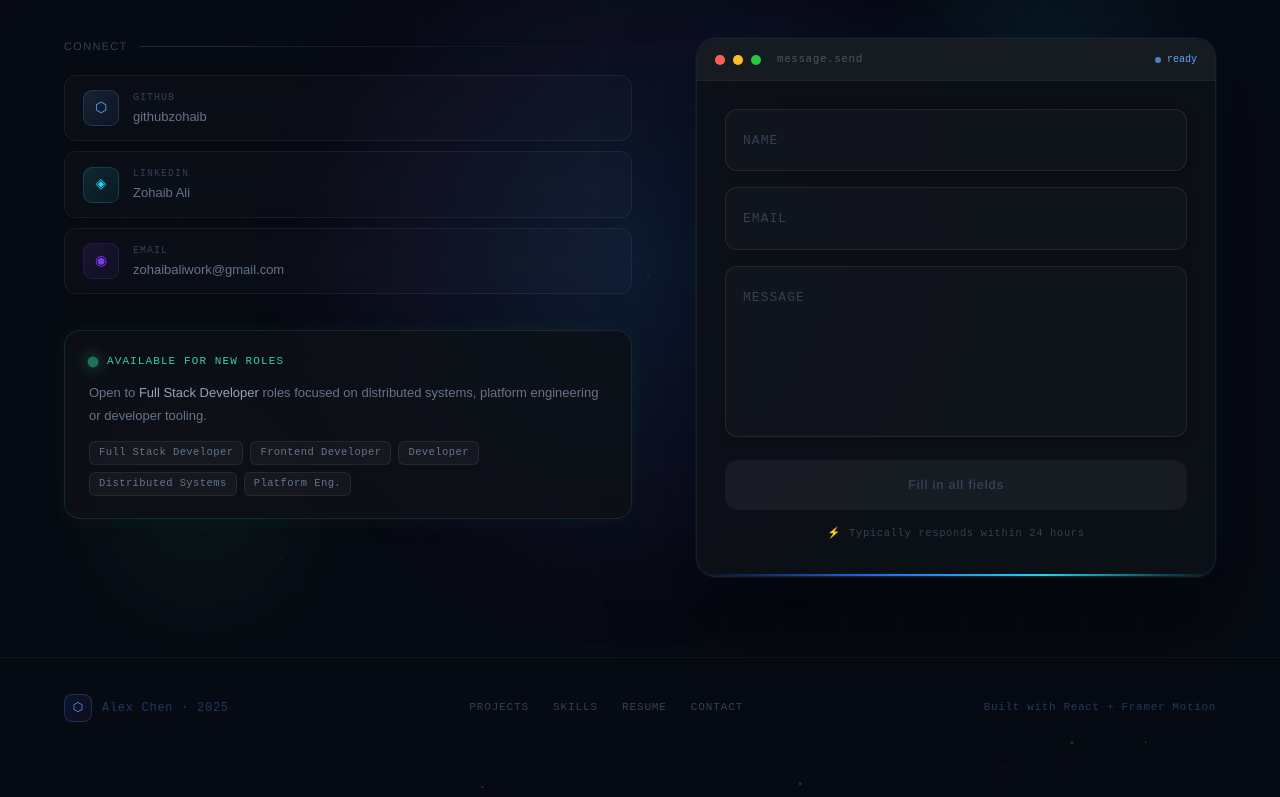
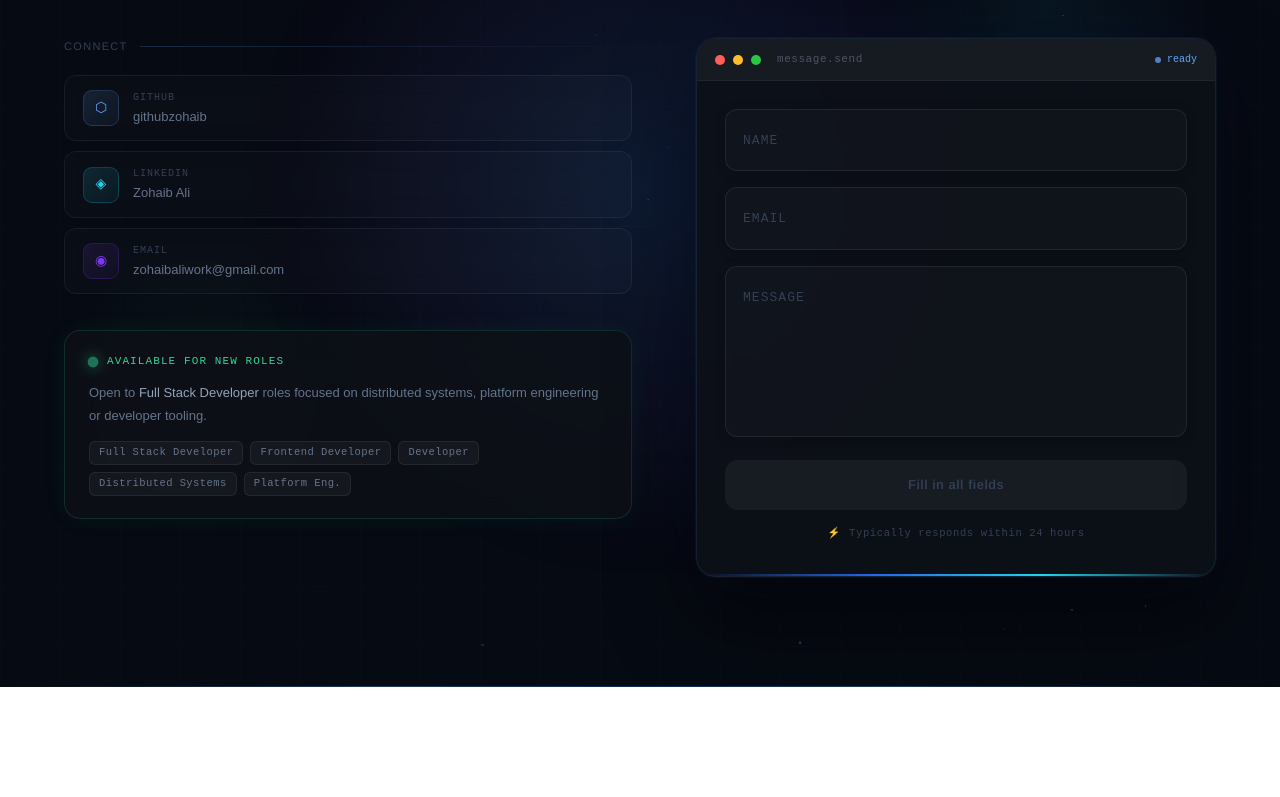
Before and after one commit to githubzohaib/Portfolio-Website, a React (Vite) app in the folder client/: page / in a window 1280 px wide. Shown: the part 7020-7817 px from the top of the page. After the commit the page ends 7707 px from the top, so only its background shows below. Built offline with nearby package versions, Linux system fonts and the light colour scheme.

Commit message:
Contact updated below footer section removes

```diff
--- a/client/src/components/layouts/Contact.tsx
+++ b/client/src/components/layouts/Contact.tsx
@@ -450,7 +450,7 @@ export default function ContactSection(): JSX.Element {
       </div>
 
       {/* Footer strip */}
-      <motion.div
+      {/* <motion.div
         initial={{ opacity: 0 }}
         animate={inView ? { opacity: 1 } : {}}
         transition={{ delay: 1 }}
@@ -460,9 +460,9 @@ export default function ContactSection(): JSX.Element {
           <div style={{ display: "flex", alignItems: "center", gap: "10px" }}>
             <div style={{ width: "28px", height: "28px", borderRadius: "8px", background: "linear-gradient(135deg, #2563EB22, #7C3AED11)", border: "1px solid rgba(96,165,250,0.2)", display: "flex", alignItems: "center", justifyContent: "center" }}>
               <span style={{ fontFamily: "monospace", fontSize: "12px", color: "#60A5FA" }}>⬡</span>
-            </div>
-            <span style={{ fontFamily: "'JetBrains Mono', monospace", fontSize: "12px", color: "#1E3A5F", letterSpacing: "0.06em" }}>Alex Chen · 2025</span>
-          </div>
+            </div> */}
+            {/* <span style={{ fontFamily: "'JetBrains Mono', monospace", fontSize: "12px", color: "#1E3A5F", letterSpacing: "0.06em" }}>Alex Chen · 2025</span> */}
+          {/* </div>
           <div style={{ display: "flex", gap: "24px" }}>
             {["Projects", "Skills", "Resume", "Contact"].map((item) => (
               <a key={item} href="#" onClick={(e) => e.preventDefault()}
@@ -476,7 +476,7 @@ export default function ContactSection(): JSX.Element {
           </div>
           <span style={{ fontFamily: "'JetBrains Mono', monospace", fontSize: "11px", color: "#1E3A5F", letterSpacing: "0.06em" }}>Built with React + Framer Motion</span>
         </div>
-      </motion.div>
+      </motion.div> */}
 
       <div className="absolute bottom-0 left-0 right-0 h-px" style={{ background: "linear-gradient(90deg, transparent 0%, #1E3A5F 30%, #2563EB55 50%, #1E3A5F 70%, transparent 100%)" }} />
       <div className="absolute top-0 left-0 right-0 h-px" style={{ background: "linear-gradient(90deg, transparent 0%, #1E3A5F 30%, #2563EB55 50%, #1E3A5F 70%, transparent 100%)" }} />
```
